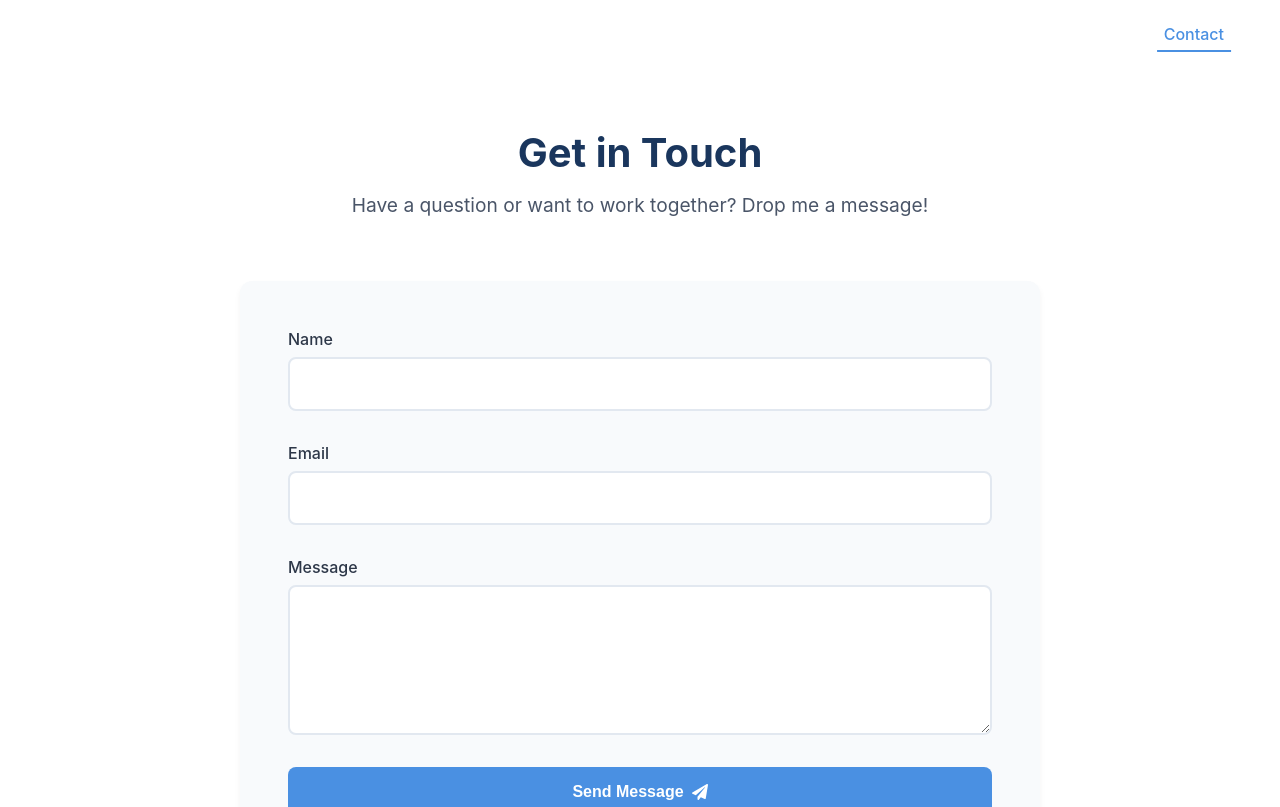
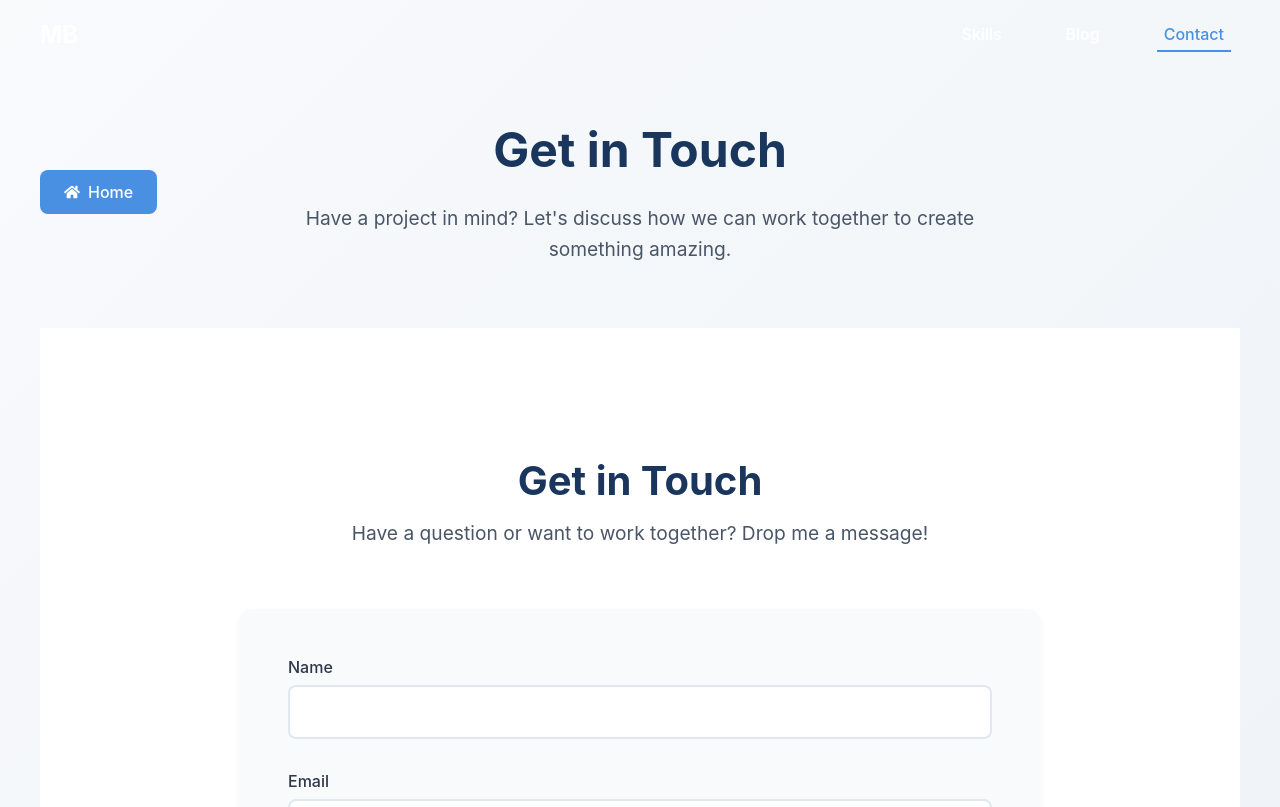
Before and after one commit to marcown10/cicalone, a React (Vite) app: page /cicalone/contact in a window 1280 px wide. Shown: the top 807 px of the page. Built offline with nearby package versions, Linux system fonts and the light colour scheme.

Commit message:
Auto-save: Update 21 files (05:46 PM)

```diff
--- a/src/pages/Contact.jsx
+++ b/src/pages/Contact.jsx
@@ -1,17 +1,32 @@
 import React from 'react'
 import { motion } from 'framer-motion'
 import Contact from '../components/Contact'
+import PageHeader from '../components/PageHeader'
+import styled from 'styled-components'
 
-const ContactPage = () => {
+const ContactPage = styled.div`
+  padding: 120px 2rem 4rem;
+  background: linear-gradient(135deg, #f8fafc 0%, #edf2f7 100%);
+  min-height: 100vh;
+`
+
+const Container = styled.div`
+  max-width: 1200px;
+  margin: 0 auto;
+`
+
+const ContactPageComponent = () => {
   return (
-    <motion.div
-      initial={{ opacity: 0 }}
-      animate={{ opacity: 1 }}
-      exit={{ opacity: 0 }}
-    >
-      <Contact />
-    </motion.div>
+    <ContactPage>
+      <Container>
+        <PageHeader
+          title="Get in Touch"
+          description="Have a project in mind? Let's discuss how we can work together to create something amazing."
+        />
+        <Contact />
+      </Container>
+    </ContactPage>
   )
 }
 
-export default ContactPage
+export default ContactPageComponent
```
